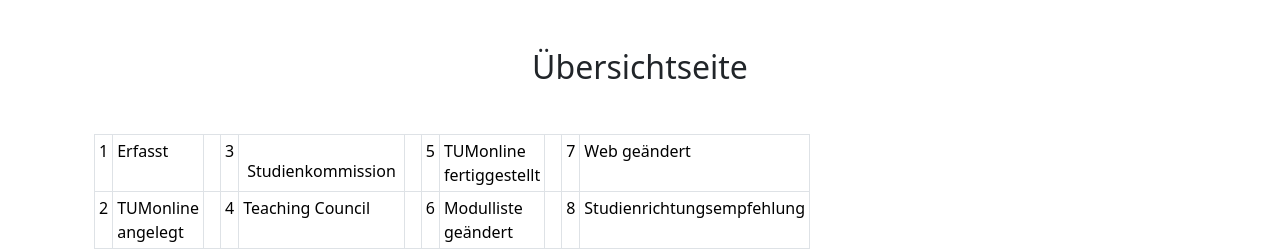
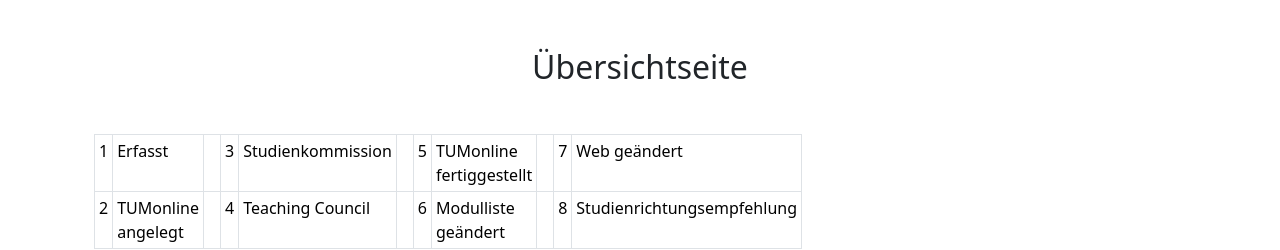
Before and after one commit to burakssen/tum, a React (Create React App) app in the folder frontend/: page /overview in a window 1280 px wide. Shown: the top 250 px of the page. Built offline with nearby package versions, Linux system fonts and the light colour scheme; no server answers; sample sign-in values are in the browser's storage.

Commit message:
Fix alignment

```diff
--- a/frontend/src/Pages/OverviewPage.js
+++ b/frontend/src/Pages/OverviewPage.js
@@ -73,7 +73,7 @@
                                 <td className="text-start align-top p-1">Erfasst</td>
                                 <td></td>
                                 <td className="text-start align-top p-1">3</td>
-                                <td className="text-start">Studienkommission</td>
+                                <td className="text-start align-top p-1">Studienkommission</td>
                                 <td></td>
                                 <td className="text-start align-top p-1">5</td>
                                 <td className="text-start align-top p-1">TUMonline fertiggestellt</td>
```
